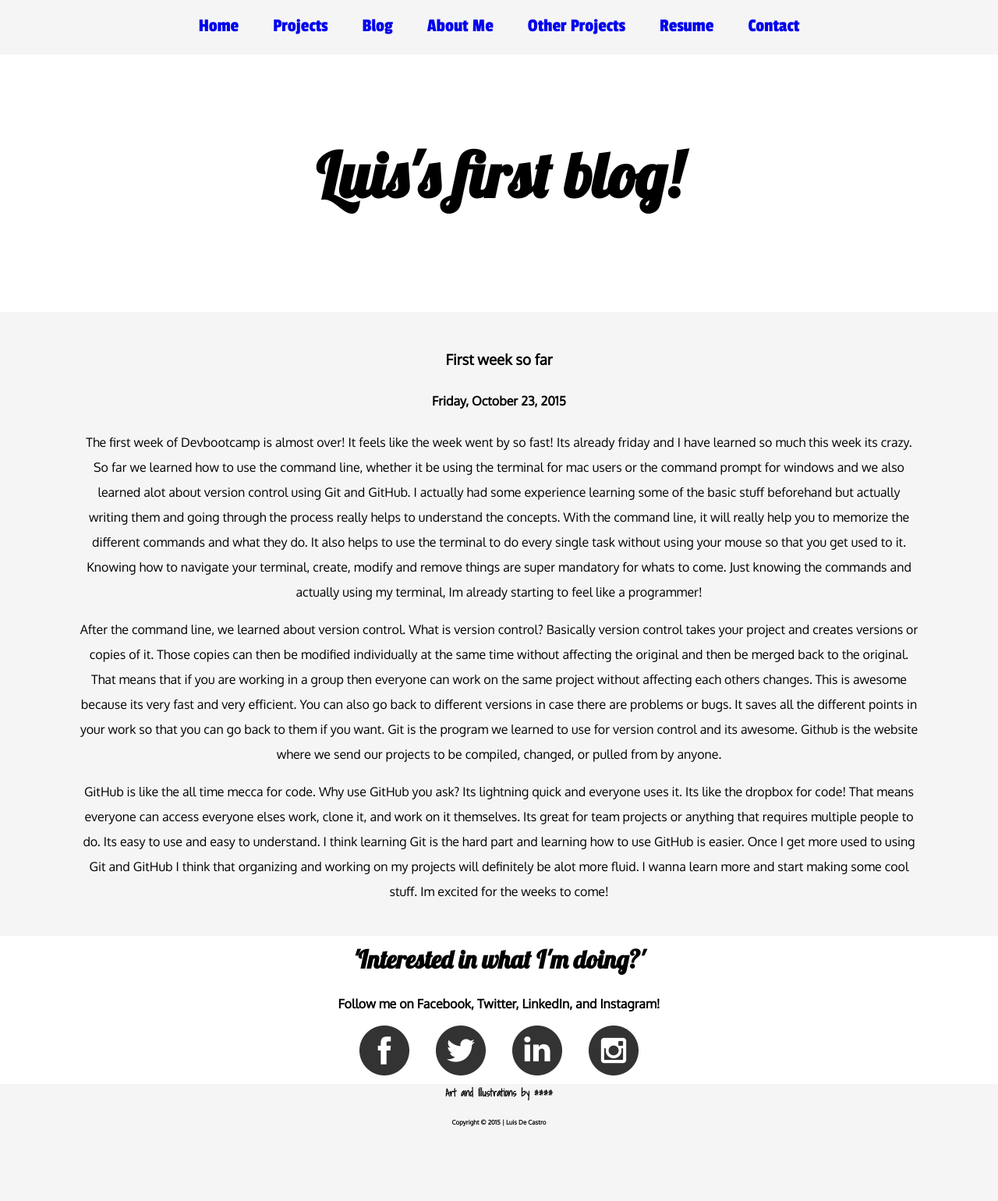
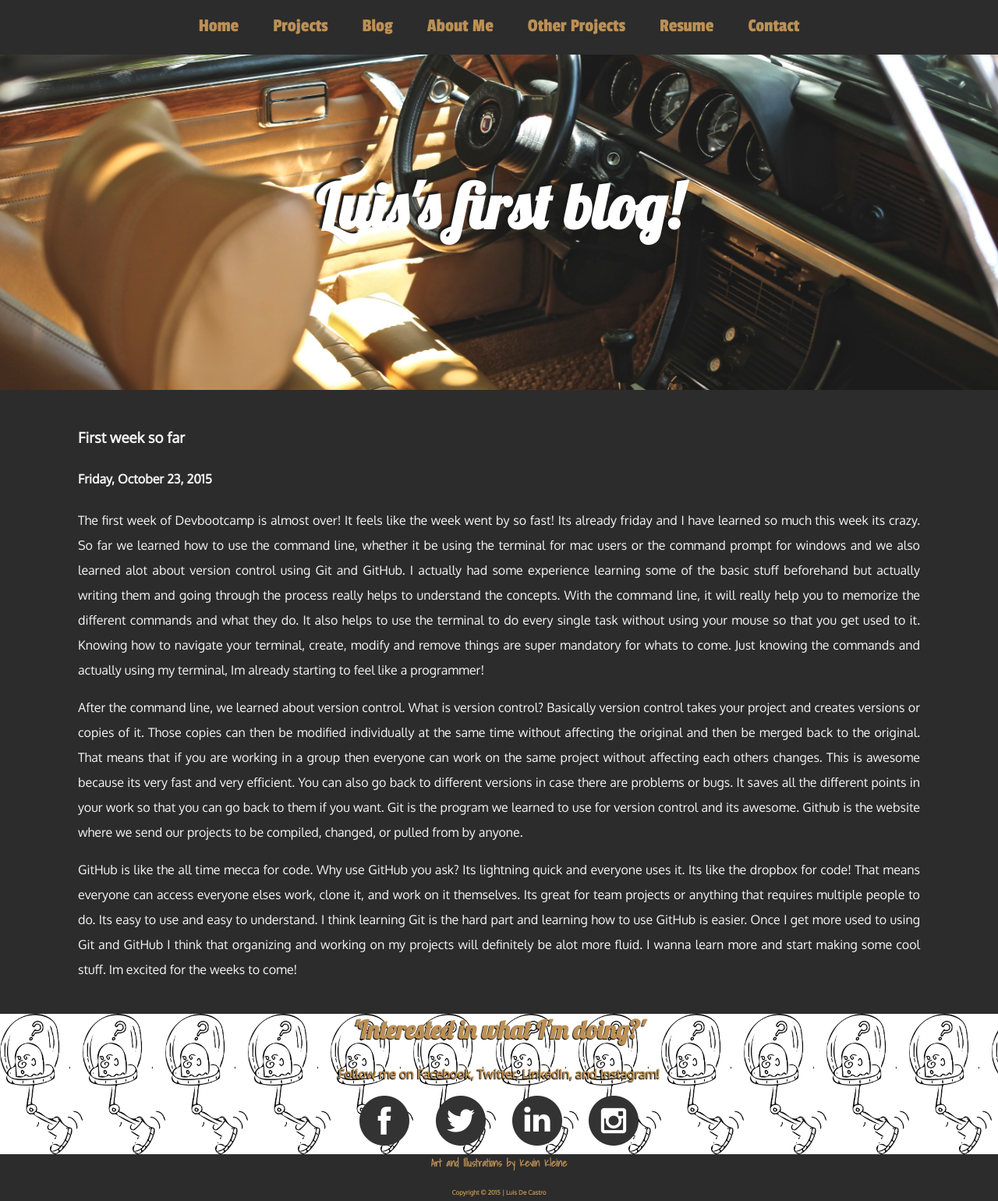
Before and after one commit to HolixSF/HolixSF.github.io, a PHP site: page /blog/git.html in a window 1280 px wide. Shown: the whole page at 78% size. Before the commit the page ends 1444 px from the top, so only its background shows below. Run offline with PHP 8.4, Linux system fonts and the light colour scheme.

Commit message:
Update website

```diff
--- a/blog/arrays-hashes.html
+++ b/blog/arrays-hashes.html
@@ -58,7 +58,7 @@
           </ul>
 
         <div class="footerContainer">
-          <h5 id="art">Art and Illustrations by ####</h5>
+          <h5 id="art">Art and Illustrations by Kevin Kleine</h5>
           <h6 id="copyright">Copyright &copy; 2015 | Luis De Castro</h6>
         </div>
 
--- a/blog/css-concepts.html
+++ b/blog/css-concepts.html
@@ -52,7 +52,7 @@
           </ul>
 
         <div class="footerContainer">
-          <h5>Art and Illustrations by ####<h5>
+          <h5>Art and Illustrations by Kevin Klein<h5>
           <h6>Copyright &copy; 2015 | Luis De Castro<h6>
         </div>
       </footer> <!-- FOOTER -->
--- a/blog/git.html
+++ b/blog/git.html
@@ -52,7 +52,7 @@
           </ul>
 
         <div class="footerContainer">
-          <h5>Art and Illustrations by ####<h5>
+          <h5>Art and Illustrations by Kevin Kleine<h5>
           <h6>Copyright &copy; 2015 | Luis De Castro<h6>
         </div>
       </footer> <!-- FOOTER -->
--- a/blog/index.html
+++ b/blog/index.html
@@ -54,7 +54,7 @@
           </ul>
 
         <div class="footerContainer">
-          <h5>Art and Illustrations by ####<h5>
+          <h5>Art and Illustrations by Kevin Kleine<h5>
           <h6>Copyright &copy; 2015 | Luis De Castro<h6>
         </div>
       </footer> <!-- FOOTER -->
--- a/index.html
+++ b/index.html
@@ -42,7 +42,7 @@
             <li><a href="#"><img src="imgs/instagram.png" alt="instagram"></a></li>
           </ul>
         <div class="footerContainer">
-          <h5>Art and Illustrations by ####<h5>
+          <h5>Art and Illustrations by Kevin Kleine<h5>
           <h6>Copyright &copy; 2015 | Luis De Castro<h6>
         </div>
       </footer> <!-- FOOTER -->
--- a/stylesheets/blog.css
+++ b/stylesheets/blog.css
@@ -1,7 +1,7 @@
 .postContainer {
 	font-family: 'Oxygen';
 	font-size: 100%;
-	text-align: center;
+	text-align: justify;
 	list-style-type: none;
 	text-decoration: none;
 	padding-top: 10px;
@@ -15,3 +15,23 @@
 	margin-top: 20px;
 	margin-bottom: 20px;
 }
+
+.postContainer p {
+	color: whitesmoke;
+}
+
+.postContainer a:link {
+	color: #bc9055;
+}
+
+.postContainer a:visited {
+	color: #666666;
+}
+
+.postContainer a:active {
+	color: whitesmoke;
+}
+
+.posts {
+	color: whitesmoke;
+}
--- a/stylesheets/default.css
+++ b/stylesheets/default.css
@@ -8,12 +8,12 @@ body {
 
 .container {
 	min-height: 100%;
-	margin-bottom: 410px; /* must be same height as footer */
+	margin-bottom: 500px; /* must be same height as footer */
 }
 
 header {
 	height: 70px;
-	background: whitesmoke;
+	background: #2c2c2c;
 	width: 100%;
 	z-index: 10;
 	position: fixed;
@@ -45,14 +45,30 @@ header {
     text-decoration: none;
 }
 
+.navbar a:link {
+	color: #bc9055;
+}
+
+.navbar a:visited {
+	color: #666666;
+}
+
+.navbar a:active {
+	color: whitesmoke;
+}
+
 .banner {
     font-family: 'Lobster';
     font-size: 250%;
+    color: white;
     text-align: center;
+    text-shadow: -3px -3px 2px #191919;
     width: 100%;
-  	height: 400px;
+    height: 500px;
     position: fixed;
-  	background: white;
+    background-image: url("../imgs/alpina.jpeg");
+    background-size: cover;
+    background-repeat: no-repeat;
 }
 
 #welcome {
@@ -65,9 +81,9 @@ header {
 	width: 100%;
 	height: 800px;
 	position: relative;
-	background: whitesmoke;
+	background: #2c2c2c;
 	text-align: center;
-	top: 400px;
+	top: 500px;
 	overflow: auto;
 	min-height: 100%;
 	float: initial;
@@ -75,10 +91,13 @@ header {
 
 footer {
     width: 100%;
-	height: 200px;/* must be same height as 'container' bottom margin */
+    height: 180px;
     z-index: 10;
     position: relative;
-	background: white;
+    color: #bc9055;
+    background-image: url("../imgs/kevin_doodle1.jpg");
+    background-size: contain;
+    background-position: left;
     bottom: 0;
     margin-top: 50px;
     clear: both;
@@ -87,6 +106,7 @@ footer {
 .links {
 	width: 100%;
 	height: 90px;
+	text-shadow: -1px 1px 1px black;
 }
 
 .footerContainer {
@@ -94,7 +114,7 @@ footer {
 	width: 100%;
 	height: 60px;
 	margin-top: auto;
-	background: whitesmoke;
+	background: #2c2c2c;
 	bottom: 0;
 }
 
@@ -126,7 +146,8 @@ profile {
 
 #greeting {
 	font-family: 'Oxygen';
-	font-size: 200%;
+	color: whitesmoke;
+	font-size: 250%;
 	position: relative;
   	top: 30%;
   	transform: translateY(-30%);
```
Also changed, not shown: imgs/alpina.jpeg (added), imgs/kevin_doodle1.jpg (added). Lines whose indentation alone changed are shown as unchanged.
